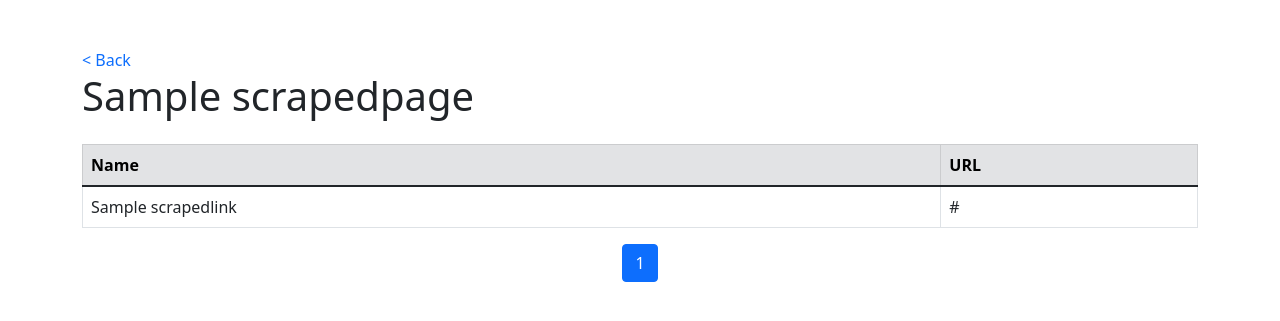
After one commit to LucasDavid1/web-link-extraction, a Django app: page /page/1/ in a window 1280 px wide. The commit adds this page. Shown: the top 321 px of the page. Run offline with Django 5.2, Linux system fonts and the light colour scheme; a user stored in the database is signed in; tables that the repository leaves empty hold one stand-in row (values such as "Sample post"); some libraries are stand-ins or nearby versions.

Commit message:
feat: added page detail

```diff
--- a/scraper/services.py
+++ b/scraper/services.py
@@ -35,16 +35,6 @@ def scrape_page(url):
     return title, links
 
 
-def get_scraped_pages_by_user_id_LEGACY(user_id: int):
-    try:
-        scraped_pages = ScrapedPage.objects.filter(user_id=user_id).annotate(
-            total_links=Count('links')
-        ).order_by('-created_at')
-        return scraped_pages
-    except ScrapedPage.DoesNotExist:
-        return []
-
-
 def get_scraped_pages_by_user_id(
         user_id: int,
         page_number: int,
@@ -60,6 +50,17 @@ def get_scraped_pages_by_user_id(
         return Paginator([], items_per_page).get_page(page_number)
 
 
+def get_scraped_links_and_page_by_page_id(page_id: int, page_number: int, items_per_page: int = 5):
+    try:
+        page = ScrapedPage.objects.get(id=page_id)
+        links = page.links.all()
+        paginator = Paginator(links, items_per_page)
+        paginated_links = paginator.get_page(page_number)
+        return paginated_links, page
+    except ScrapedPage.DoesNotExist:
+        return Paginator([], items_per_page).get_page(page_number), None
+
+
 @transaction.atomic
 def create_scraped_page(url: str, user_id: int):
     try:
--- /dev/null
+++ b/scraper/templates/scraper/page_detail.html
@@ -0,0 +1,81 @@
+<!DOCTYPE html>
+<html lang="en">
+<head>
+    <meta charset="UTF-8">
+    <meta name="viewport" content="width=device-width, initial-scale=1.0">
+    <title>{{ page.title }} - Page Detail</title>
+    <!-- Bootstrap -->
+    <link href="https://cdn.jsdelivr.net/npm/bootstrap@5.1.3/dist/css/bootstrap.min.css" rel="stylesheet">
+    <link rel="stylesheet" href="https://cdn.jsdelivr.net/npm/bootstrap-icons@1.7.2/font/bootstrap-icons.css">
+    <style>
+        .table-row {
+            cursor: pointer;
+        }
+    </style>
+</head>
+<body>
+    <div class="container mt-5">
+        <div class="header mb-4">
+            <a href="{% url 'page_list' %}" class="text-decoration-none">&lt; Back</a>
+            <h1>{{ page.title }}</h1>
+        </div>
+
+        <table class="table table-bordered">
+            <thead class="table-secondary">
+                <tr>
+                    <th>Name</th>
+                    <th>URL</th>
+                </tr>
+            </thead>
+            <tbody>
+                {% for link in page_obj %}
+                <tr>
+                    <td>{{ link.name }}</td>
+                    <td>{{ link.url }}</td>
+                </tr>
+                {% endfor %}
+            </tbody>
+        </table>
+
+        <!-- Pagination controls -->
+        <nav aria-label="Page navigation">
+            <ul class="pagination justify-content-center">
+                {% if page_obj.has_previous %}
+                    <li class="page-item">
+                        <a class="page-link" href="?page=1" aria-label="First">
+                            <span aria-hidden="true">&laquo;&laquo;</span>
+                        </a>
+                    </li>
+                    <li class="page-item">
+                        <a class="page-link" href="?page={{ page_obj.previous_page_number }}" aria-label="Previous">
+                            <span aria-hidden="true">&laquo;</span>
+                        </a>
+                    </li>
+                {% endif %}
+                {% for num in page_obj.paginator.page_range %}
+                    {% if page_obj.number == num %}
+                        <li class="page-item active"><span class="page-link">{{ num }}</span></li>
+                    {% elif num > page_obj.number|add:'-3' and num < page_obj.number|add:'3' %}
+                        <li class="page-item"><a class="page-link" href="?page={{ num }}">{{ num }}</a></li>
+                    {% endif %}
+                {% endfor %}
+                {% if page_obj.has_next %}
+                    <li class="page-item">
+                        <a class="page-link" href="?page={{ page_obj.next_page_number }}" aria-label="Next">
+                            <span aria-hidden="true">&raquo;</span>
+                        </a>
+                    </li>
+                    <li class="page-item">
+                        <a class="page-link" href="?page={{ page_obj.paginator.num_pages }}" aria-label="Last">
+                            <span aria-hidden="true">&raquo;&raquo;</span>
+                        </a>
+                    </li>
+                {% endif %}
+            </ul>
+        </nav>
+    </div>
+    <!-- Bootstrap JS (optional, if you use any Bootstrap JS components) -->
+    <script src="https://cdn.jsdelivr.net/npm/@popperjs/core@2.10.2/dist/umd/popper.min.js"></script>
+    <script src="https://cdn.jsdelivr.net/npm/bootstrap@5.1.3/dist/js/bootstrap.min.js"></script>
+</body>
+</html>
--- a/scraper/urls.py
+++ b/scraper/urls.py
@@ -6,4 +6,5 @@ urlpatterns = [
     path('', views.page_list, name='page_list'),
     path('page/<int:page_id>/', views.page_detail, name='page_detail'),
     path('add/', views.add_page, name='add_page'),
+    path('page-detail/<uuid:page_id>/', views.page_detail, name='page_detail')
 ]
--- a/scraper/views.py
+++ b/scraper/views.py
@@ -1,10 +1,8 @@
 from django.shortcuts import render, redirect
 from django.contrib.auth.decorators import login_required
-from django.shortcuts import render, redirect, get_object_or_404
 
-from .models import ScrapedPage
 from scraper import services as scraper_services
-from .forms import URLForm
+from scraper.forms import URLForm
 
 
 @login_required
@@ -20,8 +18,17 @@ def page_list(request):
 
 @login_required
 def page_detail(request, page_id):
-    page = get_object_or_404(ScrapedPage, id=page_id, user=request.user)
-    return render(request, 'scraper/page_detail.html', {'page': page})
+    page_number = request.GET.get('page', 1)
+    items_per_page = 5
+    links, page = scraper_services.get_scraped_links_and_page_by_page_id(page_id, page_number, items_per_page)
+    if not page:
+        return redirect('page_list')
+    return render(request, 'scraper/page_detail.html', {
+        'page': page,
+        'links': links,
+        'paginator': links.paginator,
+        'page_obj': links,
+    })
 
 
 @login_required
```
Also changed, not shown: scraper/templates/scraper/page_list.html (+12 -9 lines), scraper/tests/tests.py (+69 -1 lines), README.md (added).
